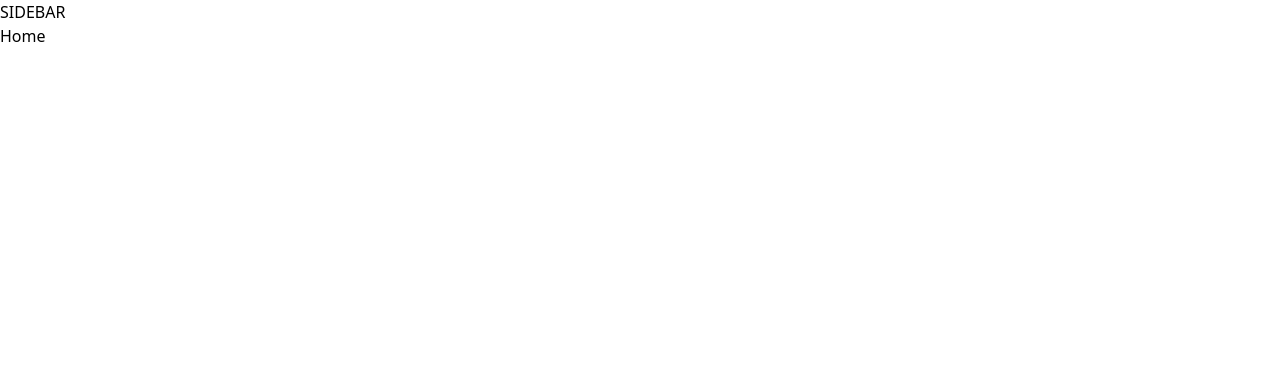
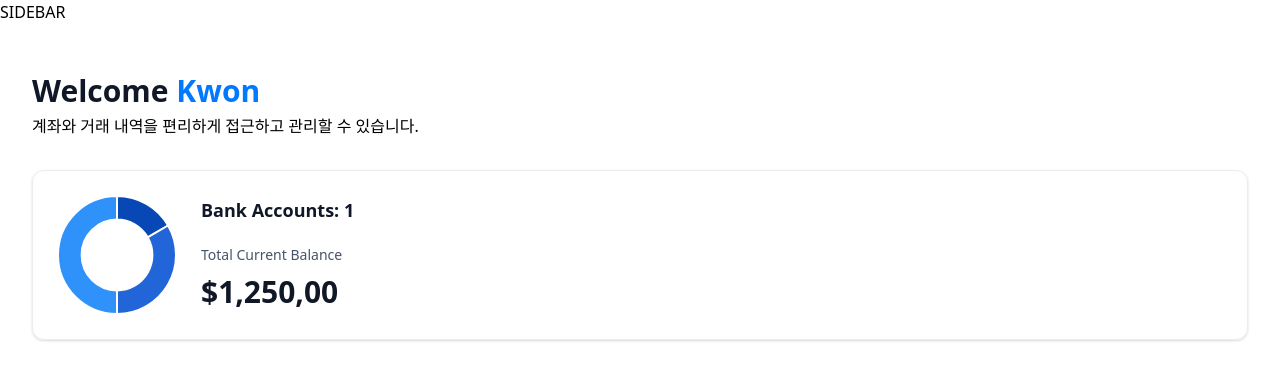
Before and after one commit to pingowl/banking-js, a Next.js app: page / in a window 1280 px wide. Shown: the top 380 px of the page. Built offline with nearby package versions, Linux system fonts and the light colour scheme.

Commit message:
Feat: Home Page UI
- HeaderBox
- TotalBalanceBox
- AnimatedCounter
- DoughnutChart

```diff
--- a/app/(root)/page.tsx
+++ b/app/(root)/page.tsx
@@ -1,8 +1,29 @@
-import React from 'react'
+import HeaderBox from "@/components/HeaderBox"
+import TotalBalanceBox from "@/components/TotalBalanceBox";
+
 
 const Home = () => {
+  const loggedIn = { firstName: 'Kwon'};
+
   return (
-    <div>Home</div>
+    <section className="home">
+      <div className="home-content">
+        <header className="home-header">
+          <HeaderBox
+            type="greeting"
+            title="Welcome"
+            user={loggedIn?.firstName || 'Gust'}
+            subtext="계좌와 거래 내역을 편리하게 접근하고 관리할 수 있습니다."
+          />
+
+          <TotalBalanceBox
+            accounts={[]}
+            totalBanks={1}
+            totalCurrentBalance={1250}
+          />
+        </header>
+      </div>
+    </section>
   )
 }
 
--- /dev/null
+++ b/components/AnimatedCounter.tsx
@@ -0,0 +1,18 @@
+'use client';
+import CountUp from 'react-countup'
+
+const AnimatedCounter = ({amount}:{amount: number}) => {
+  return (
+    <div className="w-full">
+        <CountUp
+            duration={2.75}
+            decimals={2}
+            decimal=","
+            prefix="$"
+            end={amount}
+        />
+    </div>
+  )
+}
+
+export default AnimatedCounter
--- /dev/null
+++ b/components/DoughnutChart.tsx
@@ -0,0 +1,36 @@
+"use client"
+
+import { Chart as ChartJS, ArcElement, Tooltip, Legend } from "chart.js";
+import { Doughnut } from "react-chartjs-2";
+
+ChartJS.register(ArcElement, Tooltip, Legend);
+
+const DoughnutChart = ({ accounts }: DoughnutChartProps) => {
+
+    const data = {
+        datasets: [
+          {
+            label: 'Banks',
+            data: [1250, 2500, 3750],
+            backgroundColor: ['#0747b6', '#2265d8', '#2f91fa']
+          }
+        ],
+        labels: ['Bank 1', 'Bank 2', 'Bank 3']
+      }
+
+    return (
+        <Doughnut
+            data={data}
+            options={{
+                cutout: '60%',
+                plugins: {
+                    legend: {
+                    display: false
+                    }
+                }
+            }}
+        />
+    )
+}
+
+export default DoughnutChart
--- /dev/null
+++ b/components/HeaderBox.tsx
@@ -0,0 +1,15 @@
+const HeaderBox = ({type="title", title, subtext, user}: HeaderBoxProps) => {
+  return (
+    <div className="header-box">
+        <h1 className="header-box-title">
+            {title}
+            {type === 'greeting' && (
+                <span className="text-bankGradient">&nbsp;{user}</span>
+            )}
+        </h1>
+        <p className="header=box-subtext">{subtext}</p>
+    </div>
+  )
+}
+
+export default HeaderBox
--- /dev/null
+++ b/components/TotalBalanceBox.tsx
@@ -0,0 +1,30 @@
+import AnimatedCounter from './AnimatedCounter'
+import DoughnutChart from './DoughnutChart'
+
+const TotalBalanceBox = ({
+    accounts = [], totalBanks, totalCurrentBalance
+}: TotlaBalanceBoxProps) => {
+  return (
+    <section className="total-balance">
+        <div className="total-balance-chart">
+            <DoughnutChart accounts={accounts} />
+        </div>
+
+        <div className="flex flex-col gap-6">
+            <h2 className="header-2">
+            Bank Accounts: {totalBanks}
+            </h2>
+            <div className="flex flex-col gap-2">
+                <p className="total-balance-label">
+                    Total Current Balance
+                </p>
+                <div className="total-balance-amount flex-center gap-2">
+                    <AnimatedCounter amount= {totalCurrentBalance} />
+                </div>
+            </div>
+        </div>
+    </section>
+  )
+}
+
+export default TotalBalanceBox
--- a/package.json
+++ b/package.json
@@ -17,7 +17,7 @@
     "@radix-ui/react-slot": "^1.1.1",
     "@radix-ui/react-tabs": "^1.0.4",
     "@sentry/nextjs": "^7.112.2",
-    "chart.js": "^4.4.2",
+    "chart.js": "^4.4.7",
     "class-variance-authority": "^0.7.0",
     "clsx": "^2.1.1",
     "dwolla-v2": "^3.4.0",
@@ -25,7 +25,7 @@
     "next": "^14.2.20",
     "node-appwrite": "^12.0.1",
     "plaid": "^23.0.0",
-    "query-string": "^9.0.0",
+    "query-string": "^9.1.1",
     "react": "^18",
     "react-chartjs-2": "^5.2.0",
     "react-countup": "^6.5.3",
--- a/tsconfig.json
+++ b/tsconfig.json
@@ -22,6 +22,6 @@
       "@/*": ["./*"]
     }
   },
-  "include": ["next-env.d.ts", "**/*.ts", "**/*.tsx", ".next/types/**/*.ts"],
+  "include": ["next-env.d.ts", "**/*.ts", "**/*.tsx", ".next/types/**/*.ts", "next.config.mjs"],
   "exclude": ["node_modules"]
 }
```
Also changed, not shown: 1 other file (tests, documents, lock files or other folders).
